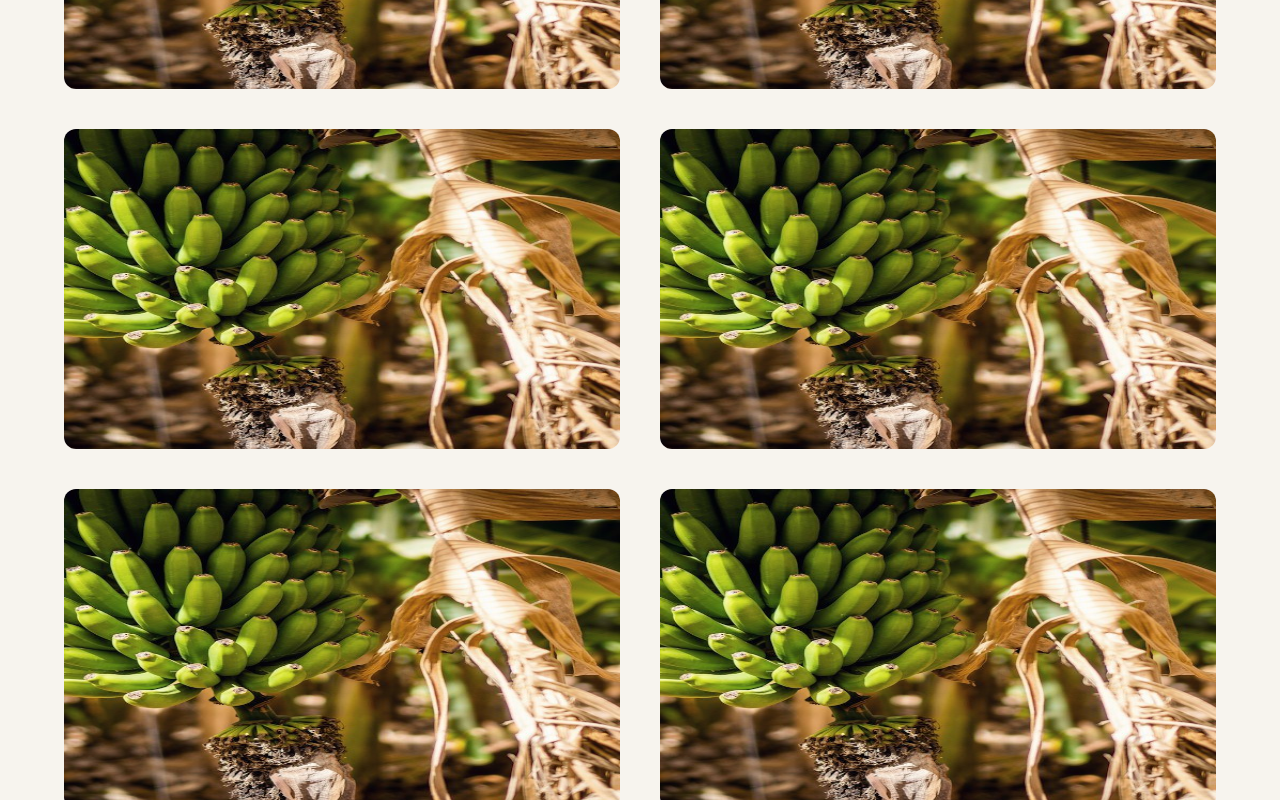
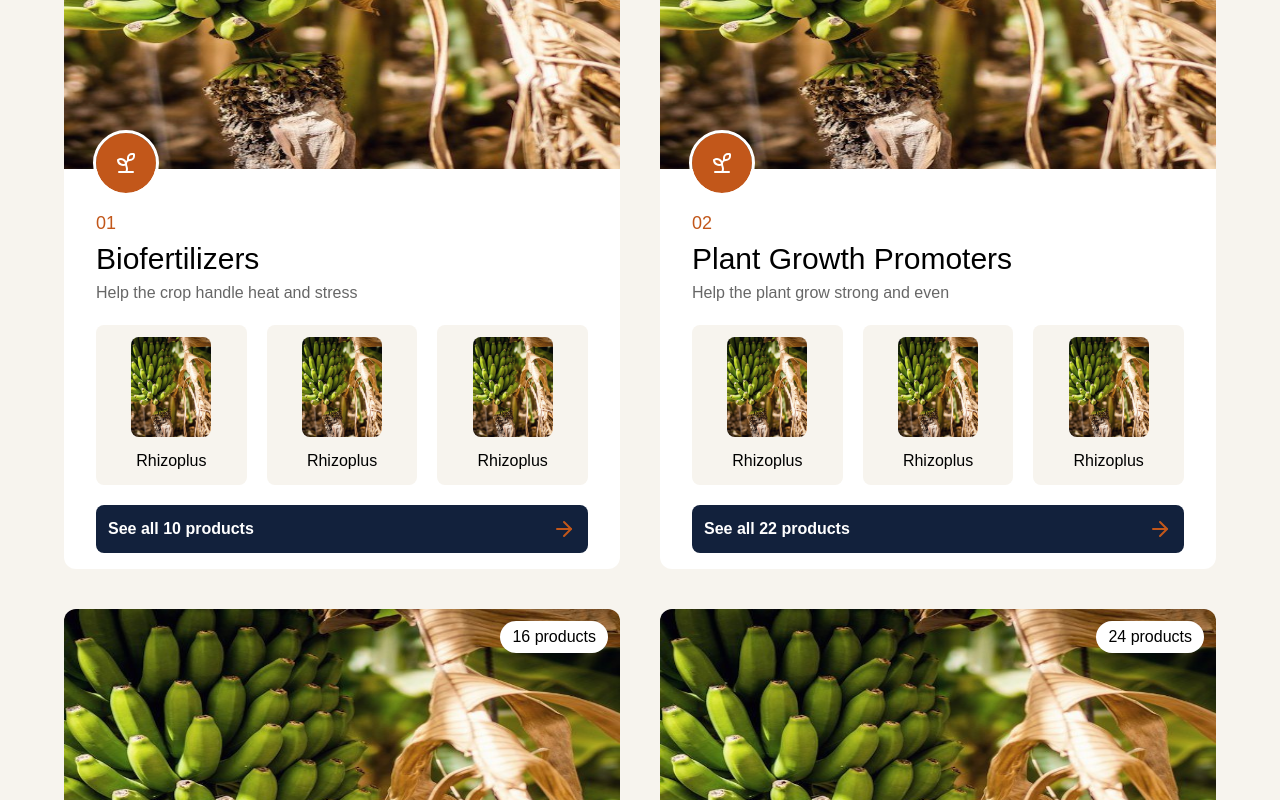
Before and after one commit to abdullahansari-yk/sunshine, a Next.js app: page /product in a window 1280 px wide. Shown: the part 1420-2220 px from the top of the page. Built offline with nearby package versions, Linux system fonts and the light colour scheme; no server answers; the database is empty.

Commit message:
Product page is done

```diff
--- a/src/components/product/ProductCard.jsx
+++ b/src/components/product/ProductCard.jsx
@@ -1,11 +1,59 @@
 import Image from "next/image";
 import React from "react";
+import { ArrowRight, Sprout } from "lucide-react";
 
-const ProductCard = () => {
+const ProductCard = ({ numberOfProducts, no, name, desc }) => {
   return (
     <div className="w-full bg-white rounded-xl overflow-hidden">
-      <div className="relative w-full h-80">
-        <Image src="/banana.jpg" alt="banana " fill />
+      <div className="relative w-full h-100">
+        <Image src="/banana.jpg" alt="banana" fill className="relative " />
+        <div className="absolute right-3 top-3 py-1 px-3 rounded-2xl bg-white">
+          {numberOfProducts} products
+        </div>
+      </div>
+      <div className="px-8 py-4 flex flex-col gap-1">
+        <div className="bg-[#c2571a] flex justify-center items-center w-15 h-15 rounded-full -mt-13 zindex-10 absolute outline-white outline-3">
+          <Sprout className="text-white" aria-label="Crops" />
+        </div>
+        <div className="text-[#c2571a] text-lg mt-6">{no}</div>
+        <h2 className="text-3xl">{name}</h2>
+        <p className="text-[#00000099]">{desc}</p>
+        <div className="flex justify-between items-center gap-5 mt-4  ">
+          <div className="bg-[#F7F4EE] flex flex-1 flex-col items-center justify-center gap-3 rounded-lg py-3">
+            <Image
+              src="/banana.jpg"
+              alt="banana pic"
+              width={80}
+              height={50}
+              className="rounded-lg"
+            />
+            <p>Rhizoplus</p>
+          </div>{" "}
+          <div className="bg-[#F7F4EE] flex flex-1 flex-col items-center justify-center gap-3 rounded-lg py-3  ">
+            <Image
+              src="/banana.jpg"
+              alt="banana pic"
+              width={80}
+              height={50}
+              className="rounded-lg"
+            />
+            <p>Rhizoplus</p>
+          </div>{" "}
+          <div className="bg-[#F7F4EE] flex flex-1 flex-col items-center justify-center gap-3 rounded-lg py-3">
+            <Image
+              src="/banana.jpg"
+              alt="banana pic"
+              width={80}
+              height={50}
+              className="rounded-lg"
+            />
+            <p>Rhizoplus</p>
+          </div>
+        </div>
+        <div className="flex justify-between items-center bg-[#12213C] p-3 rounded-lg mt-4 cursor-pointer">
+          <p className="text-white font-semibold text-base">See all {numberOfProducts} products</p>
+          <ArrowRight className="text-[#c2571a]" />
+        </div>
       </div>
     </div>
   );
--- a/src/components/product/ProductSearch.jsx
+++ b/src/components/product/ProductSearch.jsx
@@ -47,13 +47,43 @@ const ProductSearch = () => {
           <h1 className="text-3xl md:text-4xl lg:text-5xl font-semibold">
             Our six ranges
           </h1>
-          <div className="grid grid-cols-2 gap-10 mt-5">
-            <ProductCard />
-            <ProductCard />
-            <ProductCard />
-            <ProductCard />
-            <ProductCard />
-            <ProductCard />
+          <div className="grid grid-cols-1 md:grid-cols-2 gap-10 mt-5">
+            <ProductCard
+              numberOfProducts="10"
+              no="01"
+              name="Biofertilizers"
+              desc="Help the crop handle heat and stress"
+            />
+            <ProductCard
+              numberOfProducts="22"
+              no="02"
+              name="Plant Growth Promoters"
+              desc="Help the plant grow strong and even"
+            />
+            <ProductCard
+              numberOfProducts="16"
+              no="03"
+              name="Biostimulants"
+              desc="Help the crop handle heat and stress"
+            />
+            <ProductCard
+              numberOfProducts="24"
+              no="04"
+              name="Micronutrients"
+              desc="Small foods the crop cannot miss"
+            />
+            <ProductCard
+              numberOfProducts="38"
+              no="05"
+              name="Plant Protection"
+              desc="Stop disease and insects"
+            />
+            <ProductCard
+              numberOfProducts="12"
+              no="06"
+              name="Adjuvants"
+              desc="Make your spray stick and spread"
+            />
           </div>
         </div>
       </section>
```
